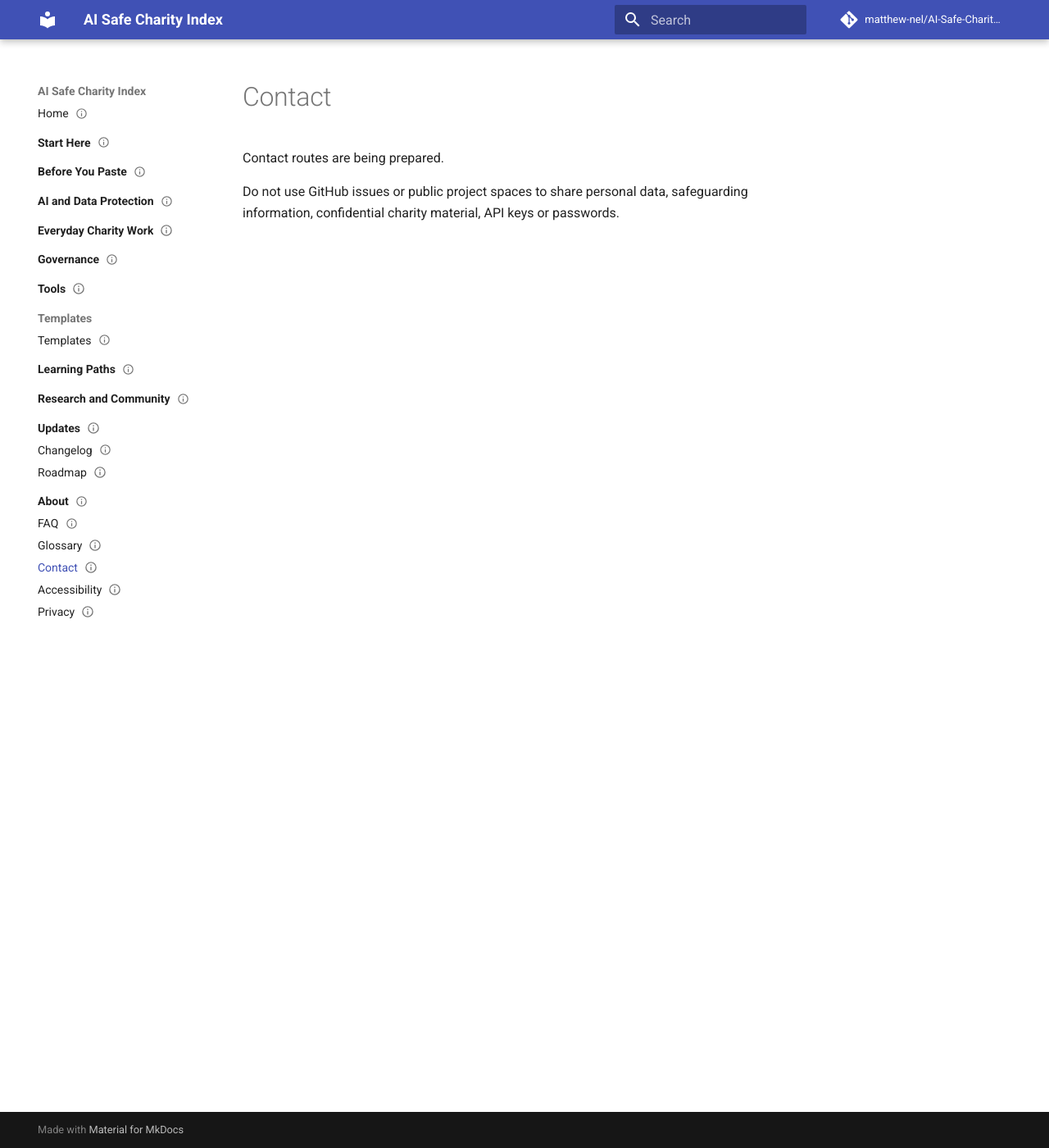
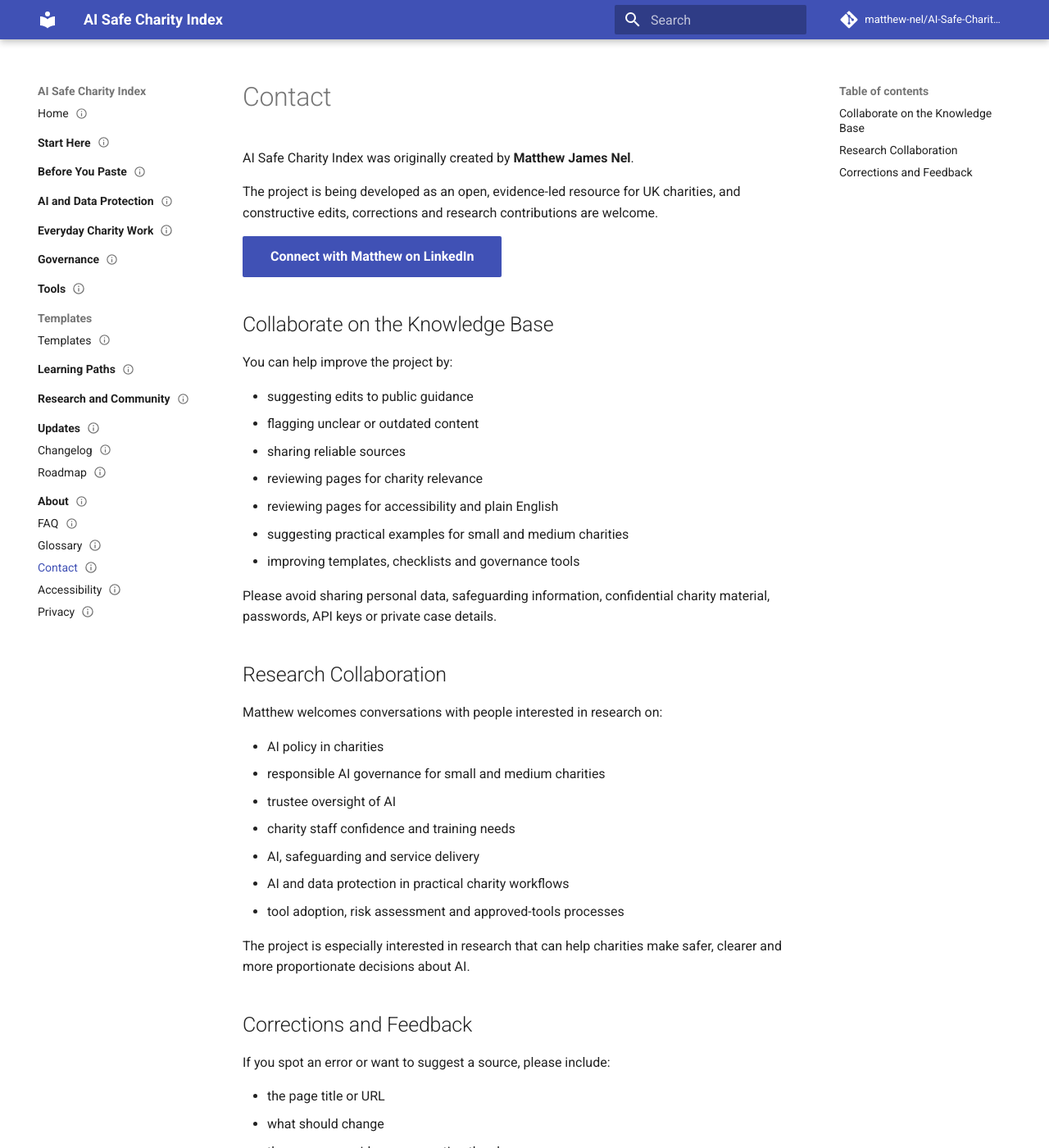
Before and after one commit to matthew-nel/AI-Safe-Charity-Index, an MkDocs documentation site: the page built from docs/about/contact.md, in a window 1280 px wide and 1400 px high. Shown: the whole window at 82% size. Built offline with MkDocs 1.6.1 and Material for MkDocs 9.7.7, drawn with Linux system fonts in a browser that asks for light colours; comment, search, counter and statistics services are not loaded; some of the changed text lies outside the part shown.

Commit message:
Add creator contact and collaboration invitations

```diff
--- a/docs/about/contact.md
+++ b/docs/about/contact.md
@@ -6,20 +6,61 @@ page_type: "contact"
 audience: ["staff", "contributors", "trustees"]
 charity_size: ["small", "medium", "large"]
 risk_level: "general"
-status: "stub"
+status: "draft"
 version: "0.1.0"
 last_reviewed: "2026-07-12"
 next_review: "2026-10-01"
 evidence_level: "foundation"
 owner: "Matthew James Nel"
 maintainer: "Matthew James Nel"
-tags: ["contact", "feedback"]
+tags: ["contact", "feedback", "linkedin", "collaboration", "research"]
 source_ids: []
 claim_ids: []
 ---
 
 # Contact
 
-Contact routes are being prepared.
+AI Safe Charity Index was originally created by **Matthew James Nel**.
+
+The project is being developed as an open, evidence-led resource for UK charities, and constructive edits, corrections and research contributions are welcome.
+
+[Connect with Matthew on LinkedIn](https://www.linkedin.com/in/matthewjamesnel/){ .md-button .md-button--primary }
+
+## Collaborate on the Knowledge Base
+
+You can help improve the project by:
+
+- suggesting edits to public guidance
+- flagging unclear or outdated content
+- sharing reliable sources
+- reviewing pages for charity relevance
+- reviewing pages for accessibility and plain English
+- suggesting practical examples for small and medium charities
+- improving templates, checklists and governance tools
+
+Please avoid sharing personal data, safeguarding information, confidential charity material, passwords, API keys or private case details.
+
+## Research Collaboration
+
+Matthew welcomes conversations with people interested in research on:
+
+- AI policy in charities
+- responsible AI governance for small and medium charities
+- trustee oversight of AI
+- charity staff confidence and training needs
+- AI, safeguarding and service delivery
+- AI and data protection in practical charity workflows
+- tool adoption, risk assessment and approved-tools processes
+
+The project is especially interested in research that can help charities make safer, clearer and more proportionate decisions about AI.
+
+## Corrections and Feedback
+
+If you spot an error or want to suggest a source, please include:
+
+- the page title or URL
+- what should change
+- the source or evidence supporting the change
+- whether the issue is urgent or high risk
 
 Do not use GitHub issues or public project spaces to share personal data, safeguarding information, confidential charity material, API keys or passwords.
```
Also changed, not shown: docs/about/index.md (+14 -0 lines), docs/research-and-community/index.md (+33 -2 lines).
